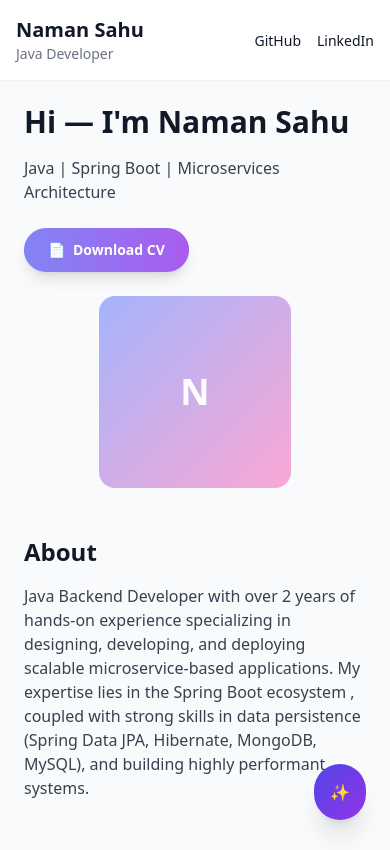
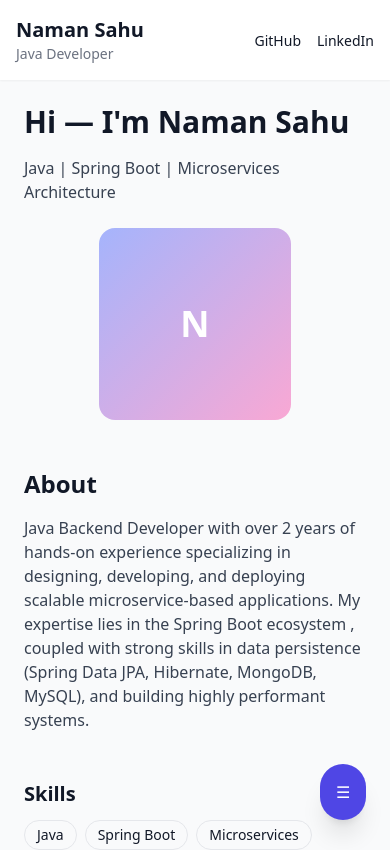
Before and after one commit to buildWithNaman/my_portfolio_nmn, a React (Vite) app: page / in a window 390 px wide. Shown: the top 850 px of the page. Built offline with nearby package versions, Linux system fonts and the light colour scheme.

Commit message:
Changes for the mobile view download cv button.

```diff
--- a/src/App.jsx
+++ b/src/App.jsx
@@ -1,11 +1,10 @@
-import React from "react";
+import React, { useState } from "react";
 import resume from "./data/resume.json";
 import Hero from "./components/Hero";
 import Projects from "./components/Projects";
 import ContactForm from "./components/ContactForm";
 import Skills from "./components/Skills";
 import AiSummary from "./components/AiSummary";
-import { useState } from "react";
 import FloatingAIBtn from "./components/FloatingAIBtn";
 import axios from "axios";
 
@@ -23,7 +22,6 @@ export default function App() {
           .map((p) => p.title + ": " + p.description)
           .join("\n")}`,
       });
-
       setSummary(resp.data.summary);
     } catch (e) {
       setSummary("Error generating summary.");
@@ -41,39 +39,18 @@ export default function App() {
             <p className="text-sm text-gray-500">{resume.title}</p>
           </div>
           <nav className="space-x-4">
-            <a
-              href={resume.github}
-              target="_blank"
-              rel="noreferrer"
-              className="text-sm"
-            >
-              GitHub
-            </a>
-            <a
-              href={resume.linkedin}
-              target="_blank"
-              rel="noreferrer"
-              className="text-sm"
-            >
-              LinkedIn
-            </a>
+            <a href={resume.github} target="_blank" rel="noreferrer" className="text-sm">GitHub</a>
+            <a href={resume.linkedin} target="_blank" rel="noreferrer" className="text-sm">LinkedIn</a>
           </nav>
         </div>
       </header>
 
       <main className="max-w-5xl mx-auto p-6 space-y-12">
+
         <Hero resume={resume} />
+
         <section>
-          <div className="flex items-center justify-between">
-            <h2 className="text-2xl font-semibold">About</h2>
-            <div className="flex gap-3 items-center">
-              <AiSummary
-                resumeText={`${resume.about}\n\nProjects:\n${resume.projects
-                  .map((p) => p.title + ": " + p.description)
-                  .join("\n")}`}
-              />
-            </div>
-          </div>
+          <h2 className="text-2xl font-semibold">About</h2>
           <p className="mt-4 text-gray-700">{resume.about}</p>
         </section>
 
@@ -82,7 +59,15 @@ export default function App() {
         <ContactForm resume={resume} />
       </main>
 
-      <FloatingAIBtn onClick={handleAI} loading={loading} />
+      {/* Floating Button ALWAYS visible */}
+      <FloatingAIBtn
+        onGenerate={handleAI}
+        loading={loading}
+        resumePdf={resume.resume_pdf}
+        onResetSummary={() => setSummary(null)}
+      />
+
+      {/* Summary Popup */}
       <AiSummary
         summary={summary}
         loading={loading}
--- a/src/components/FloatingAIBtn.jsx
+++ b/src/components/FloatingAIBtn.jsx
@@ -1,23 +1,117 @@
-import React from "react";
-import { motion } from "framer-motion";
+import React, { useState } from "react";
+import { motion, AnimatePresence } from "framer-motion";
 
-export default function FloatingAIBtn({ onClick, loading }) {
+export default function FloatingAIBtn({
+  onGenerate,
+  onResetSummary,
+  loading,
+  resumePdf,
+}) {
+  const [open, setOpen] = useState(false);
+
+  const openSheet = () => {
+    onResetSummary();
+    setOpen(true);
+  };
+  const closeSheet = () => setOpen(false);
+
   return (
+    <>
+      {/* Desktop Floating AI Button */}
+      {!open && (
         <motion.button
-      onClick={onClick}
+          onClick={onGenerate}
           initial={{ opacity: 0, scale: 0.8 }}
           animate={{ opacity: 1, scale: 1 }}
           transition={{ duration: 0.3 }}
           className="
-        fixed bottom-6 right-6
+            fixed bottom-6 right-6 z-50
             bg-gradient-to-br from-indigo-600 to-purple-600
             text-white p-4 rounded-full shadow-xl
-        hover:shadow-2xl hover:scale-105
-        transition-all
-        z-50
+            hover:shadow-2xl hover:scale-105 transition-all
+            hidden md:flex
           "
         >
           {loading ? "…" : "✨"}
         </motion.button>
+      )}
+
+      {/* Mobile Floating Menu Trigger */}
+      {!open && (
+        <motion.button
+          onClick={openSheet}
+          initial={{ opacity: 0, scale: 0.8 }}
+          animate={{ opacity: 1, scale: 1 }}
+          transition={{ duration: 0.25 }}
+          className="
+            fixed bottom-6 right-6 z-50
+            bg-indigo-600 text-white p-4 rounded-full shadow-xl
+            hover:shadow-2xl hover:scale-105 transition-all
+            md:hidden
+          "
+        >
+          ☰
+        </motion.button>
+      )}
+
+      {/* Bottom Sheet */}
+      <AnimatePresence>
+        {open && (
+          <>
+            {/* Dimmed Background */}
+            <motion.div
+              onClick={closeSheet}
+              initial={{ opacity: 0 }}
+              animate={{ opacity: 1 }}
+              exit={{ opacity: 0 }}
+              transition={{ duration: 0.25 }}
+              className="fixed inset-0 bg-black/40 backdrop-blur-sm z-40 md:hidden"
+            />
+
+            {/* Action Menu */}
+            <motion.div
+              initial={{ y: "100%" }}
+              animate={{ y: 0 }}
+              exit={{ y: "100%" }}
+              transition={{
+                duration: 0.35,
+                ease: [0.25, 0.46, 0.45, 0.94], // iOS smooth curve
+              }}
+              className="fixed bottom-0 left-0 w-full p-5
+                         bg-white rounded-t-2xl shadow-2xl z-50
+                         md:hidden"
+              onClick={(e) => e.stopPropagation()}
+            >
+              <h4 className="text-lg font-semibold text-gray-900 text-center">
+                What would you like to do?
+              </h4>
+
+              <div className="mt-4 space-y-3">
+                <button
+                  onClick={() => {
+                    closeSheet();
+                    onGenerate();
+                  }}
+                  className="w-full bg-indigo-600 text-white py-3 rounded-lg font-medium
+                             active:scale-[0.97] transition"
+                >
+                  ✨ Generate Summary
+                </button>
+
+                <a
+                  href={resumePdf}
+                  target="_blank"
+                  onClick={closeSheet}
+                  className="block w-full text-center bg-gray-900 text-white py-3 rounded-lg font-medium
+                             active:scale-[0.97] transition"
+                >
+                  📄 Download CV
+                </a>
+              </div>
+            </motion.div>
+          </>
+        )}
+      </AnimatePresence>
+    </>
   );
 }
--- a/src/components/Hero.jsx
+++ b/src/components/Hero.jsx
@@ -5,18 +5,20 @@ export default function Hero({ resume }) {
   return (
     <section className="grid md:grid-cols-2 gap-6 items-center">
 
+      {/* Left Column */}
       <motion.div
         initial={{ opacity: 0, y: 8 }}
         animate={{ opacity: 1, y: 0 }}
         transition={{ duration: 0.5 }}
+        className="flex flex-col"
       >
         <h2 className="text-3xl md:text-4xl font-extrabold">
           Hi — I'm {resume.name}
         </h2>
         <p className="mt-4 text-gray-700">{resume.summary}</p>
 
-        {/* ⭐ Premium Download CV button */}
-        <div className="mt-6">
+        {/* Download CV button */}
+        <div className="mt-6 flex justify-center md:justify-start hidden md:flex">
           <a
             href={resume.resume_pdf}
             target="_blank"
@@ -36,20 +38,16 @@ export default function Hero({ resume }) {
               animate-fadeIn
             "
           >
-            {/* Shine effect */}
             <span className="absolute inset-0 bg-white/20 group-hover:translate-x-[200%] transition-transform duration-700 skew-x-12" />
-
-            {/* Icon + Slide animation */}
             <span className="transition-transform duration-300 group-hover:translate-x-1">
               📄
             </span>
-
             Download CV
           </a>
         </div>
       </motion.div>
 
-      {/* Right Side Profile Box */}
+      {/* Right Column */}
       <motion.div
         initial={{ scale: 0.98 }}
         animate={{ scale: 1 }}
```
Lines whose indentation alone changed are shown as unchanged.
